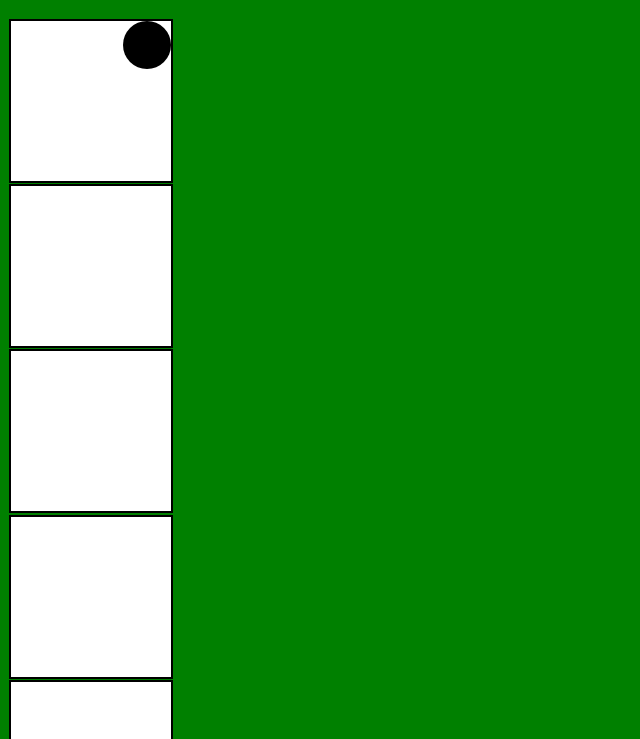
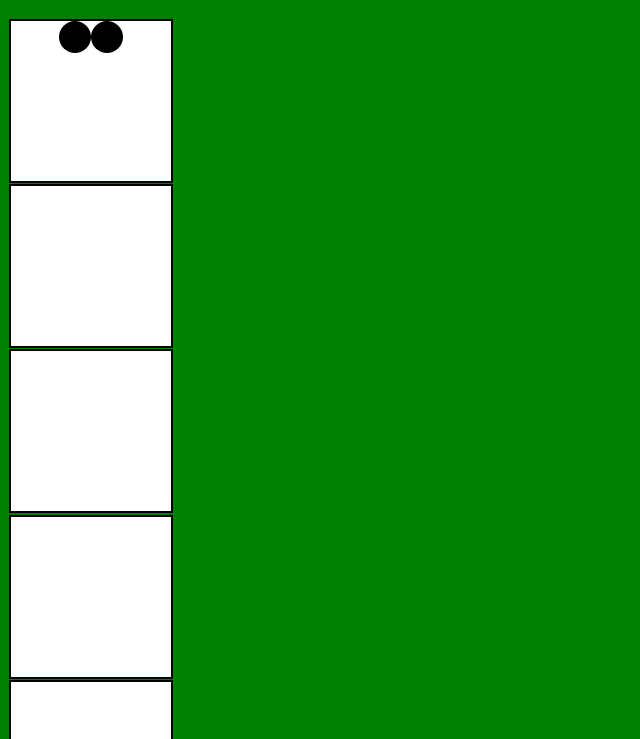
Before and after one commit to geekwise-davis-hughes/geekwise-css-flexbox-dice, a plain HTML site: page index.html in a window 1280 px wide. Shown: the part 61-800 px from the top of the page, without its empty margins (0-640 px from the left). Drawn offline with Linux system fonts and the light colour scheme.

Commit message:
added sum stuff

```diff
--- a/css/style.css
+++ b/css/style.css
@@ -20,14 +20,14 @@ html,body{
 
     margin:.1%;
 
-    justify-content:flex-end;
+    justify-content:center;
 }
 
-span::before{
+#alpha::before{
     content:"";
 
-    width:3em;
-    height:3em;
+    width:2em;
+    height:2em;
 
     color: black;
 
@@ -39,3 +39,20 @@ span::before{
 
     align-self:center;
 }
+
+#beta::before{
+    content:"";
+
+    width:2em;
+    height:2em;
+
+    color: black;
+
+    display: inline-flex;
+
+    background-color: black;
+
+    border-radius: 10em;
+
+    align-self:flex-start;
+}
--- a/index.html
+++ b/index.html
@@ -11,7 +11,8 @@
     </h1>
 
     <div class="die" id="one">
-        <span> </span>
+        <span id="alpha"> </span>
+        <span id="beta"> </span>
     </div>
     <div class="die" id="two"> </div>
     <div class="die" id="three"> </div>
```
